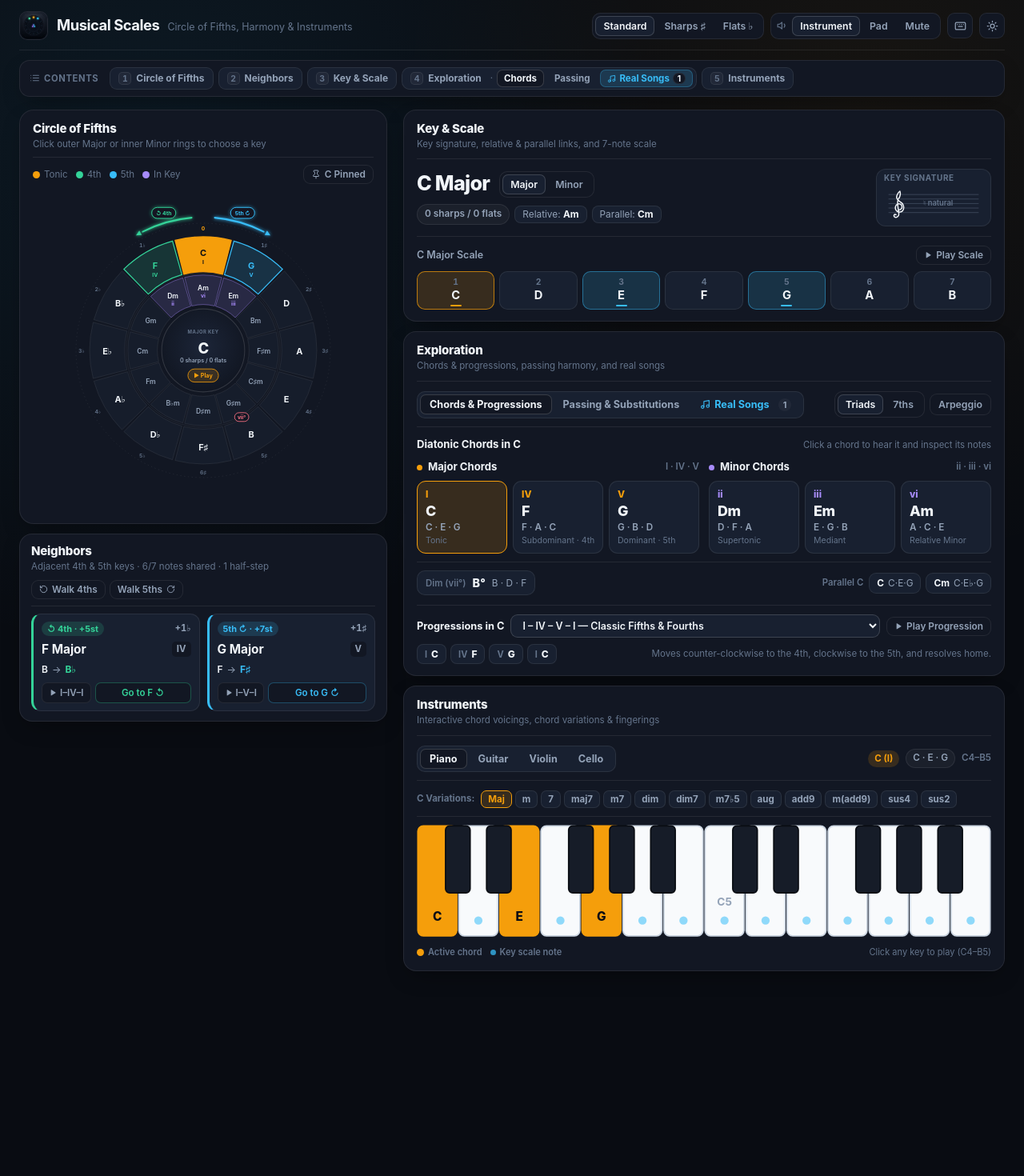
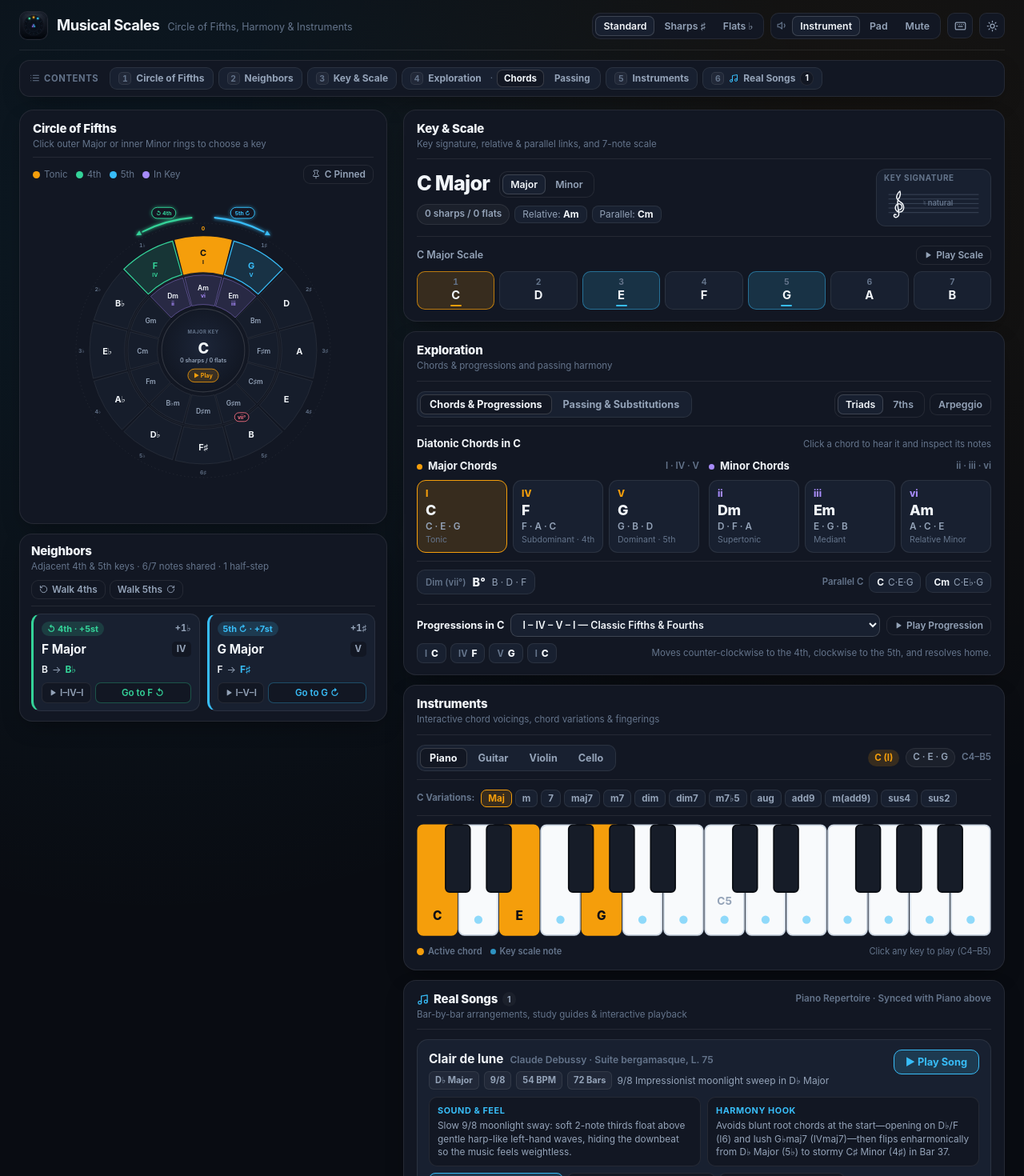
Before and after one commit to NewGuy012/musical-scales, a React (Vite) app: page / in a window 1280 px wide. Shown: the top 1470 px of the page at 80% size. Before the commit the page ends 1246 px from the top, so only its background shows below. Built offline with nearby package versions, Linux system fonts and the light colour scheme.

Commit message:
feat(ui): move Real Songs to dedicated section below Instruments

```diff
--- a/src/react-app/App.css
+++ b/src/react-app/App.css
@@ -376,17 +376,17 @@
 	color: var(--text-primary);
 }
 
-.toc-sub-songs {
+.toc-link-songs > svg {
 	color: var(--color-fifth);
-	border-color: rgba(56, 189, 248, 0.28);
-	background: var(--color-fifth-soft);
-}
-
-.toc-sub-songs:hover,
-.toc-sub-songs.is-active {
-	color: var(--color-fifth);
+	flex-shrink: 0;
+}
+
+.toc-link-songs.is-live {
 	border-color: var(--color-fifth);
-	background: var(--color-fifth-soft);
+}
+
+.toc-link-songs .tab-live-dot {
+	margin-left: 0;
 }
 
 .toc-count-pill {
@@ -421,6 +421,22 @@
 	flex-direction: column;
 	gap: 2px;
 	min-width: 0;
+}
+
+.section-title-row {
+	display: inline-flex;
+	align-items: center;
+	gap: 6px;
+}
+
+.section-title-row > svg {
+	color: var(--color-fifth);
+	flex-shrink: 0;
+}
+
+.section-title-row .tab-count-pill,
+.section-title-row .tab-live-dot {
+	margin-left: 0;
 }
 
 .section-title {
@@ -1491,14 +1507,6 @@
 
 .instrument-tab:hover {
 	color: var(--text-primary);
-}
-
-.instrument-tab-songs {
-	gap: 5px;
-}
-
-.instrument-tab-songs:not(.is-active) {
-	color: var(--color-fifth);
 }
 
 .instrument-tab.is-active {
--- a/src/react-app/App.tsx
+++ b/src/react-app/App.tsx
@@ -136,9 +136,7 @@ export function App() {
 	const [rotateToSelected, setRotateToSelected] = useState<boolean>(false);
 	const [theme, setTheme] = useState<"dark" | "light">("dark");
 	const [instrumentView, setInstrumentView] = useState<InstrumentTab>("piano");
-	const [harmonyTab, setHarmonyTab] = useState<"chords" | "color" | "songs">(
-		"chords",
-	);
+	const [harmonyTab, setHarmonyTab] = useState<"chords" | "color">("chords");
 	const [shortcutsOpen, setShortcutsOpen] = useState<boolean>(false);
 	const shortcutsContainerRef = useRef<HTMLDivElement | null>(null);
 	const soundPreset: SoundPreset =
@@ -217,7 +215,7 @@ export function App() {
 	}, []);
 
 	const jumpToExplorationTab = useCallback(
-		(tab: "chords" | "color" | "songs") => {
+		(tab: "chords" | "color") => {
 			setHarmonyTab(tab);
 			jumpToSection("section-exploration");
 		},
@@ -1607,7 +1605,7 @@ export function App() {
 								e.preventDefault();
 								jumpToSection("section-exploration");
 							}}
-							title="Chords, progressions, passing harmony & real songs"
+							title="Chords, progressions & passing harmony"
 						>
 							<span className="toc-num">4</span>
 							<span>Exploration</span>
@@ -1631,18 +1629,6 @@ export function App() {
 						>
 							Passing
 						</button>
-						<button
-							type="button"
-							className={`toc-sub-btn toc-sub-songs ${harmonyTab === "songs" ? "is-active" : ""}`}
-							onClick={() => jumpToExplorationTab("songs")}
-							title="Jump directly to Real Songs bar-by-bar arrangements"
-						>
-							<IconMusic size={11} />
-							<span>Real Songs</span>
-							<span className="toc-count-pill">
-								{songsForInstrument.length}
-							</span>
-						</button>
 					</div>
 					<a
 						href="#section-instruments"
@@ -1651,10 +1637,29 @@ export function App() {
 							e.preventDefault();
 							jumpToSection("section-instruments");
 						}}
-						title="Piano, Guitar, and Cello voicings & chord variations"
+						title="Piano, Guitar, Violin, and Cello voicings & chord variations"
 					>
 						<span className="toc-num">5</span>
 						<span>Instruments</span>
+					</a>
+					<a
+						href="#section-real-songs"
+						className={`toc-link toc-link-songs${
+							playingSongId !== null || cuedSongId !== null ? " is-live" : ""
+						}`}
+						onClick={(e) => {
+							e.preventDefault();
+							jumpToSection("section-real-songs");
+						}}
+						title="Jump to Real Songs bar-by-bar arrangements"
+					>
+						<span className="toc-num">6</span>
+						<IconMusic size={12} />
+						<span>Real Songs</span>
+						<span className="toc-count-pill">{songsForInstrument.length}</span>
+						{(playingSongId !== null || cuedSongId !== null) && (
+							<span className="tab-live-dot" aria-hidden="true" />
+						)}
 					</a>
 				</div>
 			</nav>
@@ -1868,7 +1873,7 @@ export function App() {
 									Exploration
 								</h2>
 								<p className="section-desc">
-									Chords &amp; progressions, passing harmony, and real songs
+									Chords &amp; progressions and passing harmony
 								</p>
 							</div>
 						</div>
@@ -1908,29 +1913,8 @@ export function App() {
 										<span className="tab-live-dot" aria-hidden="true" />
 									)}
 								</button>
-								<button
-									type="button"
-									role="tab"
-									id="tab-harmony-songs"
-									aria-selected={harmonyTab === "songs"}
-									aria-controls="panel-harmony"
-									className={`instrument-tab instrument-tab-songs ${
-										harmonyTab === "songs" ? "is-active" : ""
-									}`}
-									onClick={() => setHarmonyTab("songs")}
-								>
-									<IconMusic size={13} />
-									<span>Real Songs</span>
-									<span className="tab-count-pill">
-										{songsForInstrument.length}
-									</span>
-									{(playingSongId !== null || cuedSongId !== null) && (
-										<span className="tab-live-dot" aria-hidden="true" />
-									)}
-								</button>
-							</div>
-
-							{harmonyTab !== "songs" ? (
+							</div>
+
 							<div className="chord-toolbar">
 								{harmonyTab === "chords" && (
 									<div
@@ -1965,12 +1949,6 @@ export function App() {
 									Arpeggio
 								</button>
 							</div>
-							) : (
-								<span className="instrument-tab-meta">
-									{INSTRUMENT_META[instrumentView].repertoire} · Synced with
-									instrument below
-								</span>
-							)}
 						</div>
 
 						<div
@@ -2099,7 +2077,7 @@ export function App() {
 										</div>
 									</div>
 								</>
-							) : harmonyTab === "color" ? (
+							) : (
 								<ColorHarmonyPanel
 									colorAnalysis={colorAnalysis}
 									activeChordId={activeVoicing.id}
@@ -2107,23 +2085,6 @@ export function App() {
 									activeSequenceStepIdx={activeColorStepIdx}
 									onSelectChord={handleSelectColorChord}
 									onPlaySequence={handlePlayColorSequence}
-								/>
-							) : (
-								<SongExamplesPanel
-									songs={songsForInstrument}
-									playingSongId={playingSongId}
-									cuedSongId={cuedSongId}
-									songPositionMs={songPositionMs}
-									activeChordStepIndex={activeSongStepIndex}
-									activeNoteLabel={activeSongNoteLabel}
-									selectedPreviewStepId={selectedSongPreviewId}
-									onTogglePlaySong={handleTogglePlaySong}
-									onStopSong={handleStopSong}
-									onSeekSong={handleSeekSong}
-									onBeginScrubSong={handleBeginScrubSong}
-									onSkipSongBar={handleSkipSongBar}
-									onPlayFromSongBar={handlePlayFromSongBar}
-									onSelectSongChordStep={handleSelectSongChordStep}
 								/>
 							)}
 						</div>
@@ -2308,6 +2269,59 @@ export function App() {
 							)}
 						</div>
 					</section>
+
+					<section
+						id="section-real-songs"
+						className={`panel-card songs-section-card${
+							highlightedSectionId === "section-real-songs"
+								? " is-toc-targeted"
+								: ""
+						}`}
+						aria-labelledby="real-songs-heading"
+					>
+						<div className="section-header">
+							<div className="section-heading">
+								<div className="section-title-row">
+									<IconMusic size={15} />
+									<h2 id="real-songs-heading" className="section-title">
+										Real Songs
+									</h2>
+									<span className="tab-count-pill">
+										{songsForInstrument.length}
+									</span>
+									{(playingSongId !== null || cuedSongId !== null) && (
+										<span className="tab-live-dot" aria-hidden="true" />
+									)}
+								</div>
+								<p className="section-desc">
+									Bar-by-bar arrangements, study guides &amp; interactive
+									playback
+								</p>
+							</div>
+
+							<span className="instrument-tab-meta">
+								{INSTRUMENT_META[instrumentView].repertoire} · Synced with{" "}
+								{INSTRUMENT_META[instrumentView].label} above
+							</span>
+						</div>
+
+						<SongExamplesPanel
+							songs={songsForInstrument}
+							playingSongId={playingSongId}
+							cuedSongId={cuedSongId}
+							songPositionMs={songPositionMs}
+							activeChordStepIndex={activeSongStepIndex}
+							activeNoteLabel={activeSongNoteLabel}
+							selectedPreviewStepId={selectedSongPreviewId}
+							onTogglePlaySong={handleTogglePlaySong}
+							onStopSong={handleStopSong}
+							onSeekSong={handleSeekSong}
+							onBeginScrubSong={handleBeginScrubSong}
+							onSkipSongBar={handleSkipSongBar}
+							onPlayFromSongBar={handlePlayFromSongBar}
+							onSelectSongChordStep={handleSelectSongChordStep}
+						/>
+					</section>
 				</div>
 			</main>
 		</div>
```
Also changed, not shown: 3 other files (tests, documents, lock files or other folders). Lines whose indentation alone changed are shown as unchanged.
